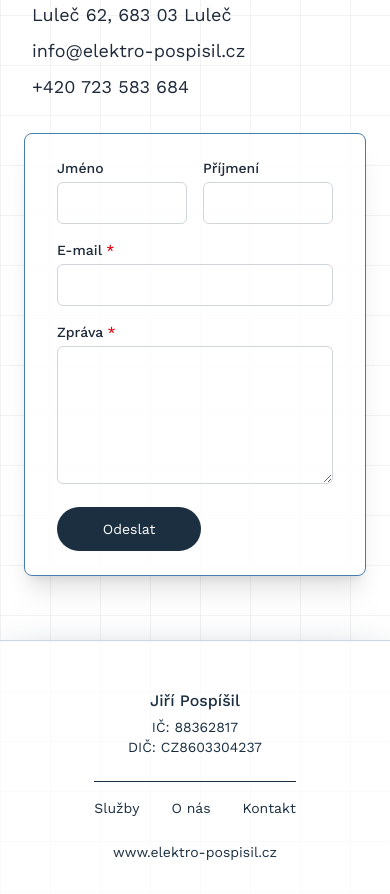
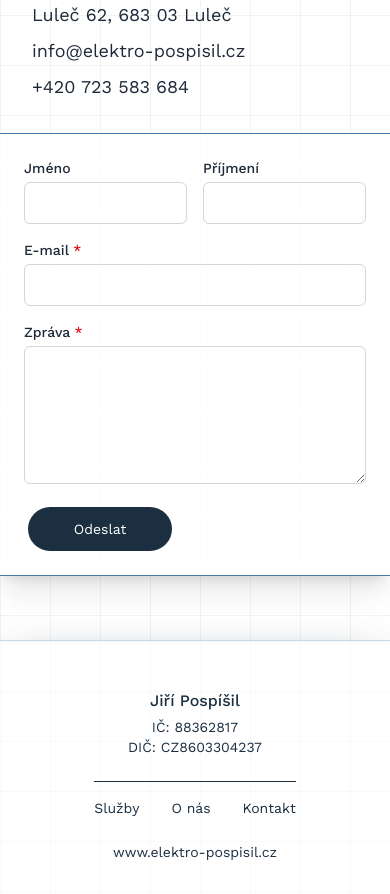
Before and after one commit to hanapp-cz/elektro-pospisil, a Next.js app: page / in a window 390 px wide. Shown: the part 3540-4434 px from the top of the page. Built offline with nearby package versions, Linux system fonts and the light colour scheme.

Commit message:
refactor: :lipstick: style mobile form

```diff
--- a/src/components/Contact.tsx
+++ b/src/components/Contact.tsx
@@ -36,10 +36,10 @@ export const Contact: React.FC<TProps> = () => {
     >
       <div
         className={cn(
-          "py-6 px-8",
+          "py-6 px-6 sm:px-8",
           "md:justify-self-end",
-          "w-full max-w-[550px]",
-          "rounded-lg border-primary-light border bg-white/80 shadow-xl"
+          "w-full sm:max-w-[550px]",
+          "sm:rounded-lg border-primary-light border-y sm:border bg-white/80 shadow-xl"
         )}
       >
         <ContactForm />
--- a/src/components/ContactForm.tsx
+++ b/src/components/ContactForm.tsx
@@ -6,20 +6,50 @@ import { Form } from "radix-ui";
 
 import { FieldError } from "./Form/FieldError";
 import { FormField } from "./Form/FormField";
+import { FormStatus } from "./Form/FormStatus";
 import { SubmitButton } from "./Form/SubmitButton";
 
+type TStatus = PropsOf<typeof FormStatus>["status"];
 type TProps = NoChildren;
 
 export const ContactForm: React.FC<TProps> = () => {
+  const refForm = React.useRef<HTMLFormElement>(null);
+  const [status, setStatus] = React.useState<TStatus>("idle");
+
   const handleSubmit = async (formData: FormData) => {
-    await fetch("/api/contact", {
+    if (status !== "idle") {
+      setStatus("idle");
+    }
+
+    const response = await fetch("/api/contact", {
       method: "POST",
       body: formData,
     });
+
+    if (!response.ok) {
+      setStatus("error");
+      return;
+    }
+
+    const result = await response.json();
+    const isSuccess = result.success;
+
+    setStatus(isSuccess ? "success" : "error");
+
+    if (isSuccess) {
+      refForm.current?.reset();
+    }
+  };
+
+  const startAgain = () => {
+    if (status !== "success") return;
+    setStatus("idle");
   };
 
   return (
     <Form.Root
+      ref={refForm}
+      onFocus={startAgain}
       onSubmit={(e) => {
         e.preventDefault();
         handleSubmit(new FormData(e.currentTarget));
@@ -37,6 +67,7 @@ export const ContactForm: React.FC<TProps> = () => {
           E-mail není vyplněný správně.
         </FieldError>
       </FormField>
+
       <FormField
         fieldName="message"
         minLength={10}
@@ -50,13 +81,10 @@ export const ContactForm: React.FC<TProps> = () => {
         </FieldError>
       </FormField>
 
-      <SubmitButton />
-      {/* {status === "success" && (
-        <p className="text-secondary font-medium">
-          Zpráva byla úspěšně odeslána.
-        </p>
-      )} */}
-      {/* {state && <p className="text-red-600">{state}</p>} */}
+      <div className="ml-1 sm:ml-0 flex flex-col sm:flex-row gap-4 sm:items-center">
+        <SubmitButton />
+        <FormStatus status={status} />
+      </div>
     </Form.Root>
   );
 };
--- a/src/components/Form/FieldError.tsx
+++ b/src/components/Form/FieldError.tsx
@@ -6,7 +6,7 @@ type TProps = RequiredChildren & Pick<PropsOf<typeof Form.Message>, "match">;
 
 export const FieldError: React.FC<TProps> = ({ children, match }) => {
   return (
-    <Form.Message match={match} className="text-red-600 block mt-1">
+    <Form.Message match={match} className="text-red-600 block mt-1 ml-1">
       {children}
     </Form.Message>
   );
--- /dev/null
+++ b/src/components/Form/FormStatus.tsx
@@ -0,0 +1,26 @@
+import * as React from "react";
+
+import { cn } from "@/utils/cn";
+
+type TStatus = "idle" | "success" | "error";
+
+type TProps = NoChildren & {
+  status: TStatus;
+};
+
+export const FormStatus: React.FC<TProps> = ({ status }) => {
+  if (status === "idle") {
+    return null;
+  }
+
+  const isSuccess = status === "success";
+
+  return (
+    <div className="font-medium">
+      <p className={cn(isSuccess ? "text-secondary" : "text-red-600")}>
+        {isSuccess && "Zpráva byla úspěšně odeslána."}
+        {!isSuccess && "Chyba při odesílání zprávy. Zkuste to prosím znovu."}
+      </p>
+    </div>
+  );
+};
--- a/src/components/Form/SubmitButton.tsx
+++ b/src/components/Form/SubmitButton.tsx
@@ -1,3 +1,5 @@
+"use client";
+
 import * as React from "react";
 import { useFormStatus } from "react-dom";
 
--- a/src/components/Section.tsx
+++ b/src/components/Section.tsx
@@ -54,7 +54,9 @@ export const Section: React.FC<TProps> = ({
           </div>
         )}
 
-        <div className={cn(isHalved && "row-span-3")}>{children}</div>
+        <div className={cn(isHalved && "row-span-3 -mx-6 sm:mx-0")}>
+          {children}
+        </div>
       </div>
     </section>
   );
```
